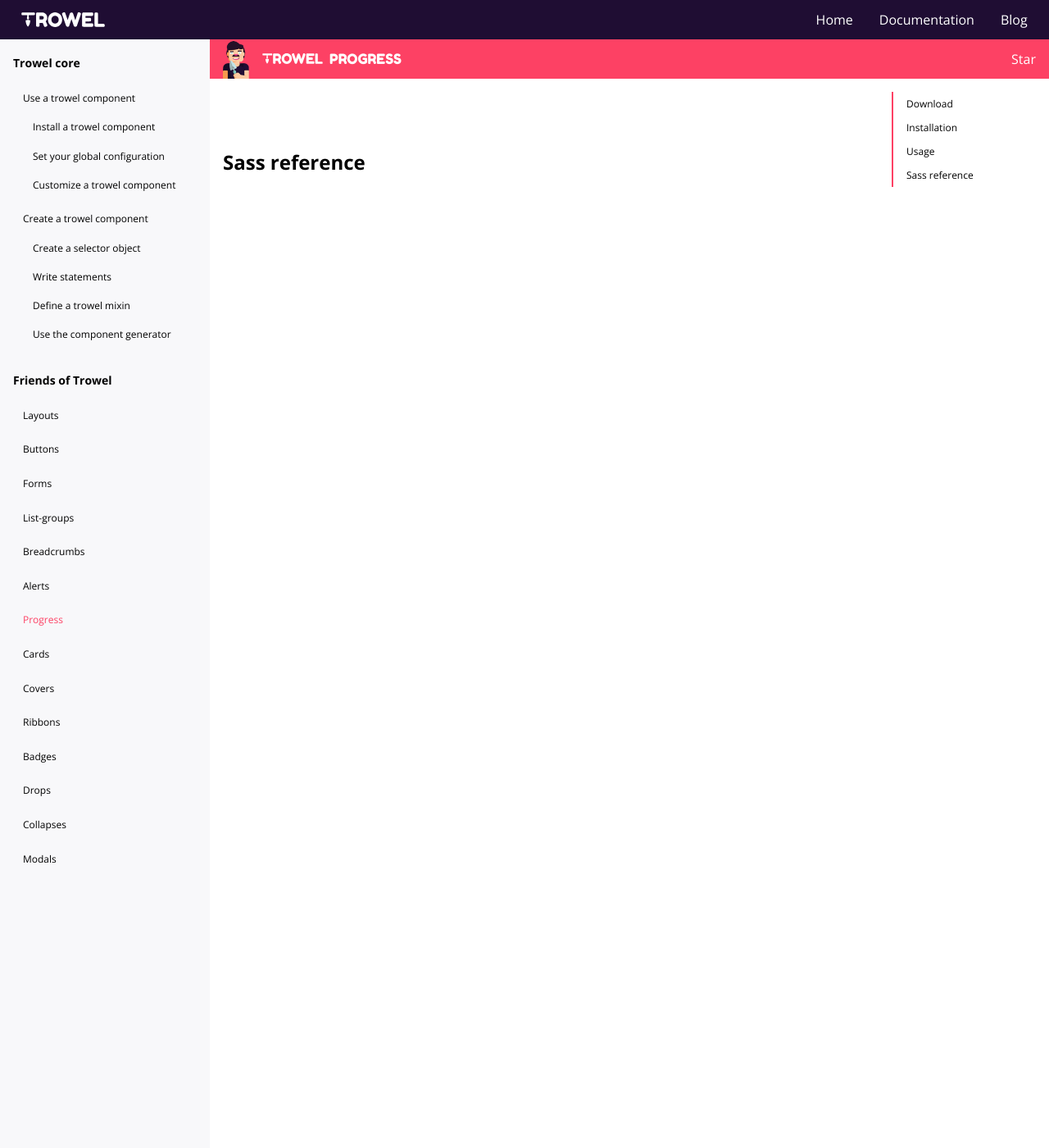
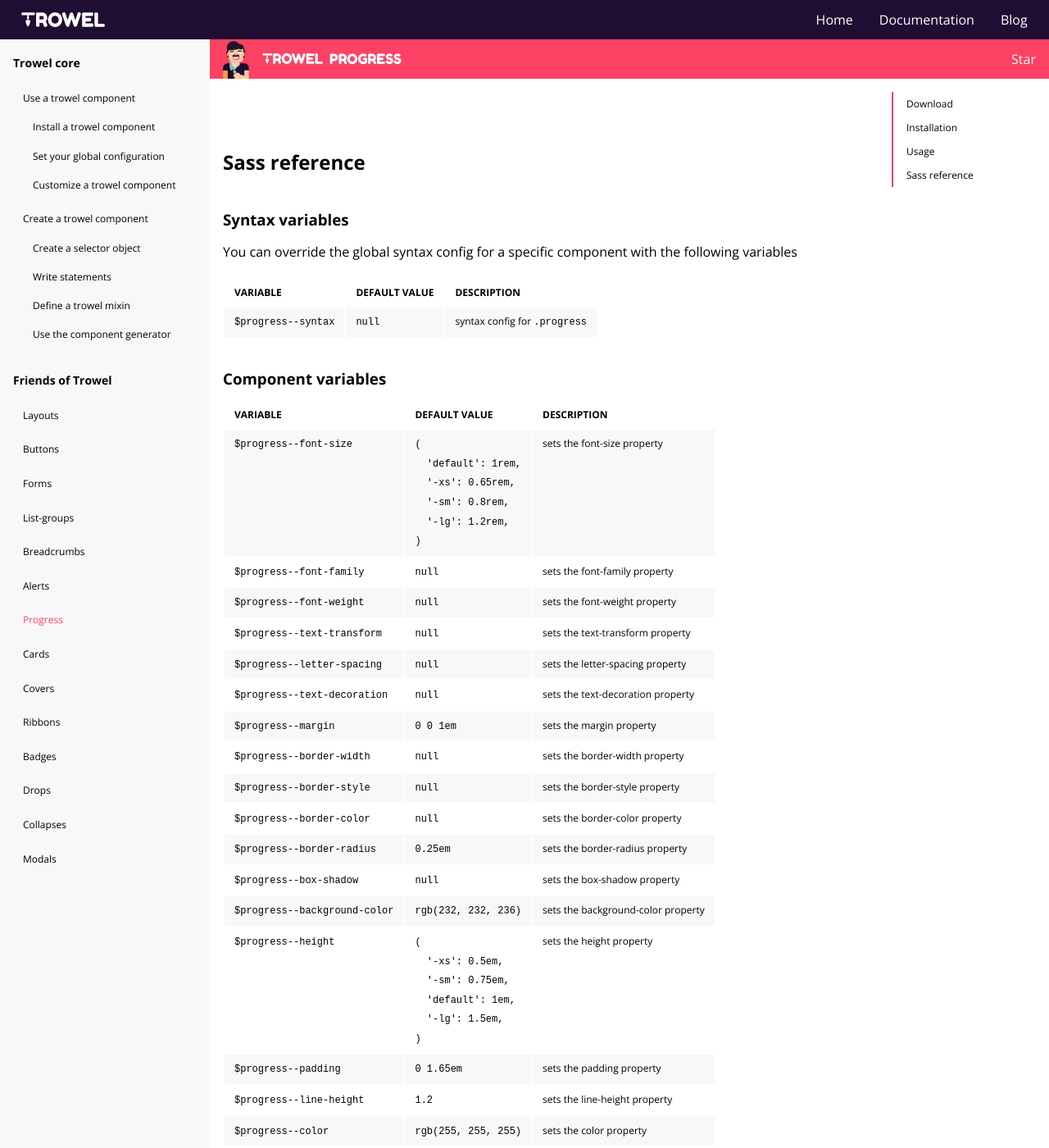
Before and after one commit to Trowel/trowel.github.io, a Jekyll site: the page built from pages/documentation/friends-of-trowel/progress.md, in a window 1280 px wide and 1400 px high, scrolled down 1238 px. Shown: the whole window at 82% size. Built offline with Jekyll 4.4.1, drawn with Linux system fonts in a browser that asks for light colours; some of the changed text lies outside the part shown.

Commit message:
progress Sass usage

```diff
--- a/pages/documentation/friends-of-trowel/progress.md
+++ b/pages/documentation/friends-of-trowel/progress.md
@@ -44,3 +44,40 @@ The twig template ready to be `include` or `embed` is located at `./src/twig/pro
 ## Usage
 
 ## Sass reference
+
+### Syntax variables
+
+You can override the global syntax config for a specific component with the following variables
+
+{% include doc/scss-reference-thead.md %}
+| `$progress--syntax` | `null` | syntax config for `.progress` |
+
+### Component variables
+
+{% include doc/scss-reference-thead.md %}
+`$progress--font-size` | <code>(<br>&nbsp;&nbsp;'default':&nbsp;{{ page.trwl_theme.sizes.md }},<br>&nbsp;&nbsp;'-xs':&nbsp;{{ page.trwl_theme.sizes.xs }},<br>&nbsp;&nbsp;'-sm':&nbsp;{{ page.trwl_theme.sizes.sm }},<br>&nbsp;&nbsp;'-lg':&nbsp;{{ page.trwl_theme.sizes.lg }},<br>)</code> | sets the font-size property |
+`$progress--font-family` | `null` | sets the font-family property |
+`$progress--font-weight` | `null` | sets the font-weight property |
+`$progress--text-transform` | `null` | sets the text-transform property |
+`$progress--letter-spacing` | `null` | sets the letter-spacing property |
+`$progress--text-decoration` | `null` | sets the text-decoration property |
+`$progress--margin` | `0 0 1em` | sets the margin property |
+`$progress--border-width` | `null` | sets the border-width property |
+`$progress--border-style` | `null` | sets the border-style property |
+`$progress--border-color` | `null` | sets the border-color property |
+`$progress--border-radius` | `0.25em` | sets the border-radius property |
+`$progress--box-shadow` | `null` | sets the box-shadow property |
+`$progress--background-color` | `{{ page.trwl_theme.colors.gray_medium }}` | sets the background-color property |
+`$progress--height` | <code>(<br>&nbsp;&nbsp;'-xs':&nbsp;0.5em,<br>&nbsp;&nbsp;'-sm':&nbsp;0.75em,<br>&nbsp;&nbsp;'default':&nbsp;1em,<br>&nbsp;&nbsp;'-lg': 1.5em,<br>)</code> | sets the height property |
+`$progress--padding` | `0 {{ page.trwl_theme.padding_x }}` | sets the padding property |
+`$progress--line-height` | `{{ page.trwl_theme.line_height }}` | sets the line-height property |
+`$progress--color` | `rgb(255, 255, 255)` | sets the color property |
+
+#### Bar
+
+{% include doc/scss-reference-thead.md %}
+`$progress-bar--background-color` | <code>(<br>&nbsp;&nbsp;'default':&nbsp;{{ page.trwl_theme.colors.primary }},<br>&nbsp;&nbsp;'-primary':&nbsp;{{ page.trwl_theme.colors.primary }},<br>&nbsp;&nbsp;'-success':&nbsp;{{ page.trwl_theme.colors.success }},<br>&nbsp;&nbsp;'-warning':&nbsp;{{ page.trwl_theme.colors.warning }},<br>&nbsp;&nbsp;'-danger':&nbsp;{{ page.trwl_theme.colors.danger }},<br>)</code> | sets the background-color property for `.progress__bar` |
+`$progress-bar--padding` | `{{ page.trwl_theme.padding_y }} {{ page.trwl_theme.padding_x }}` | sets the padding property for `.progress__bar` |
+`$progress-bar--font-size` | `0.8em` | sets the font-size property for `.progress__bar` |
+`$progress-bar--justify-content` | `flex-end` | sets the justify-content property for `.progress__bar` |
+`$progress-bar--align-items` | `center` | sets the align-items property for `.progress__bar` |
```
